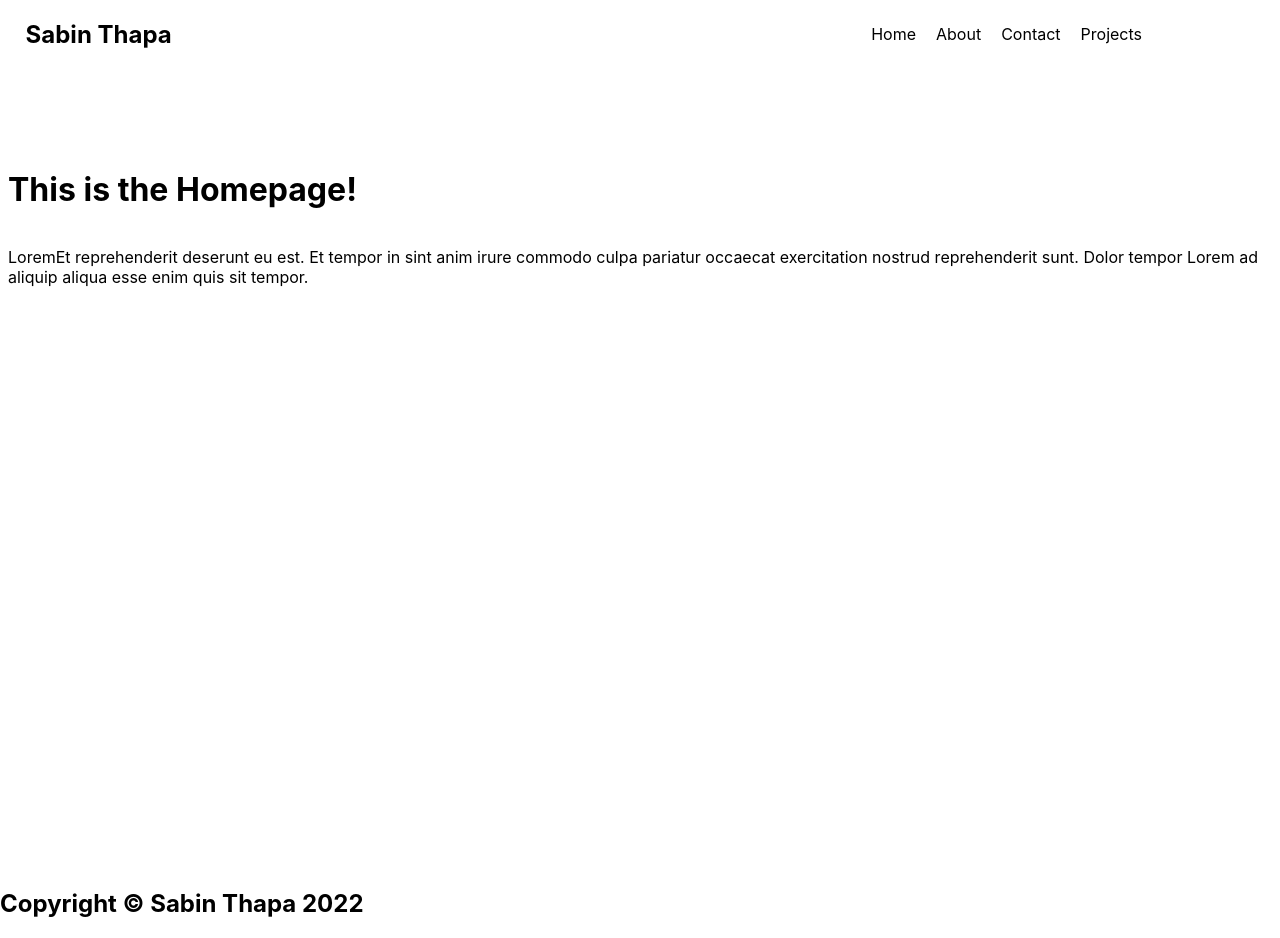
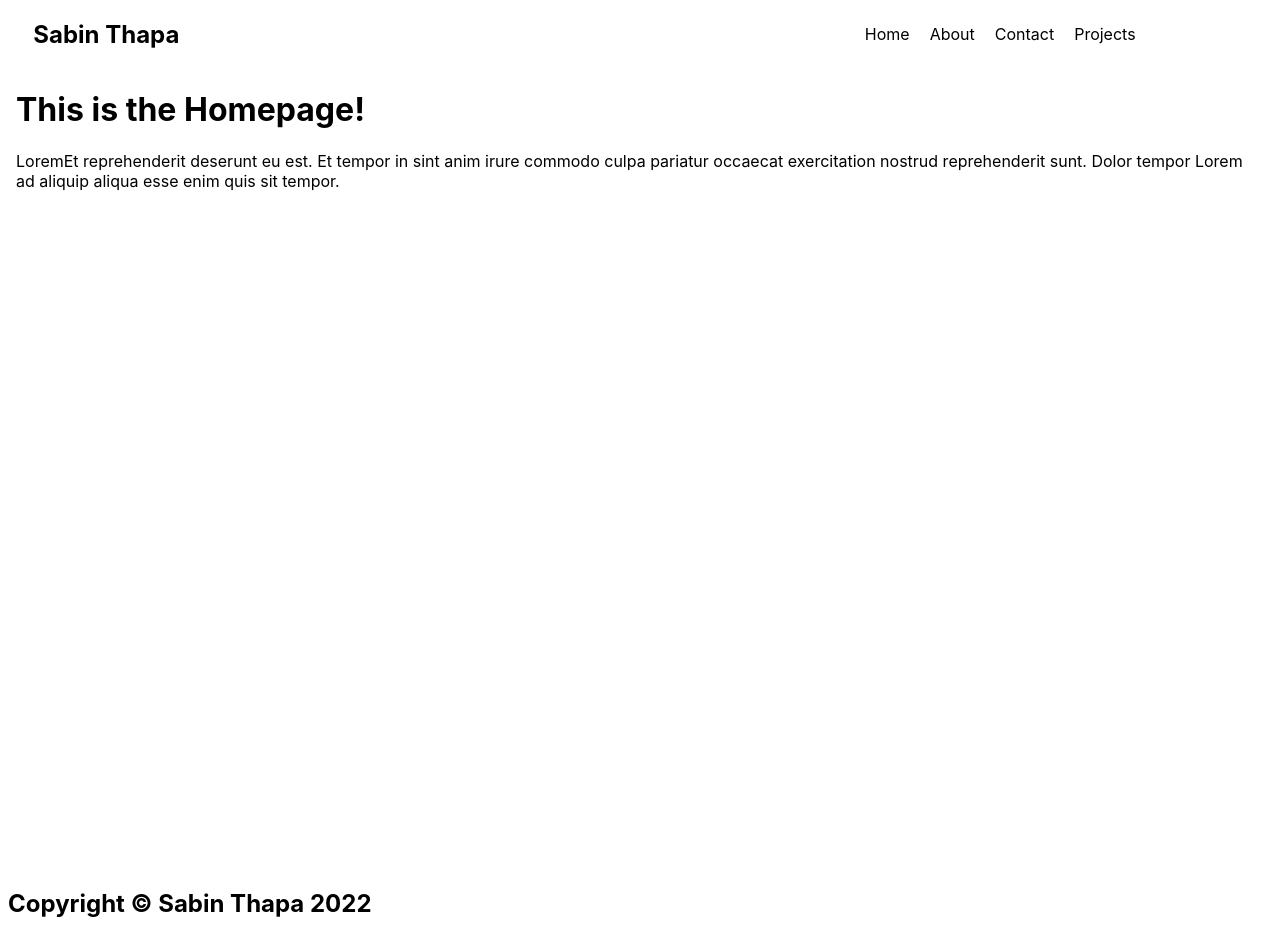
Before and after one commit to sabin-thapa/nextjs-2022, a Next.js app: page / in a window 1280 px wide. Built offline with nearby package versions, Linux system fonts and the light colour scheme.

Commit message:
add layout component

```diff
--- /dev/null
+++ b/components/Layout.js
@@ -0,0 +1,16 @@
+import React from "react";
+import Navbar from "./Navbar";
+import Footer from "./Footer";
+import HomeStyles from "../styles/Home.module.css";
+
+const Layout = ({ children }) => {
+  return (
+    <div className={HomeStyles.container}>
+      <Navbar />
+      {children}
+      <Footer />
+    </div>
+  );
+};
+
+export default Layout;
--- a/pages/_app.js
+++ b/pages/_app.js
@@ -1,14 +1,12 @@
 import Footer from "../components/Footer";
-import Navbar from "../components/Navbar";
+import Layout from "../components/Layout";
 import "../styles/globals.css";
 
 function MyApp({ Component, pageProps }) {
   return (
-    <>
-      <Navbar />
+    <Layout>
       <Component {...pageProps} />
-      <Footer />
-    </>
+    </Layout>
   );
 }
 
--- a/pages/index.js
+++ b/pages/index.js
@@ -2,7 +2,7 @@
 export default function Home() {
   return (
     <div className={HomeStyles.container}>
-      <div className={HomeStyles.main}>
+      <div>
         <h1>This is the Homepage!</h1>
         <p>
           {" "}
```
